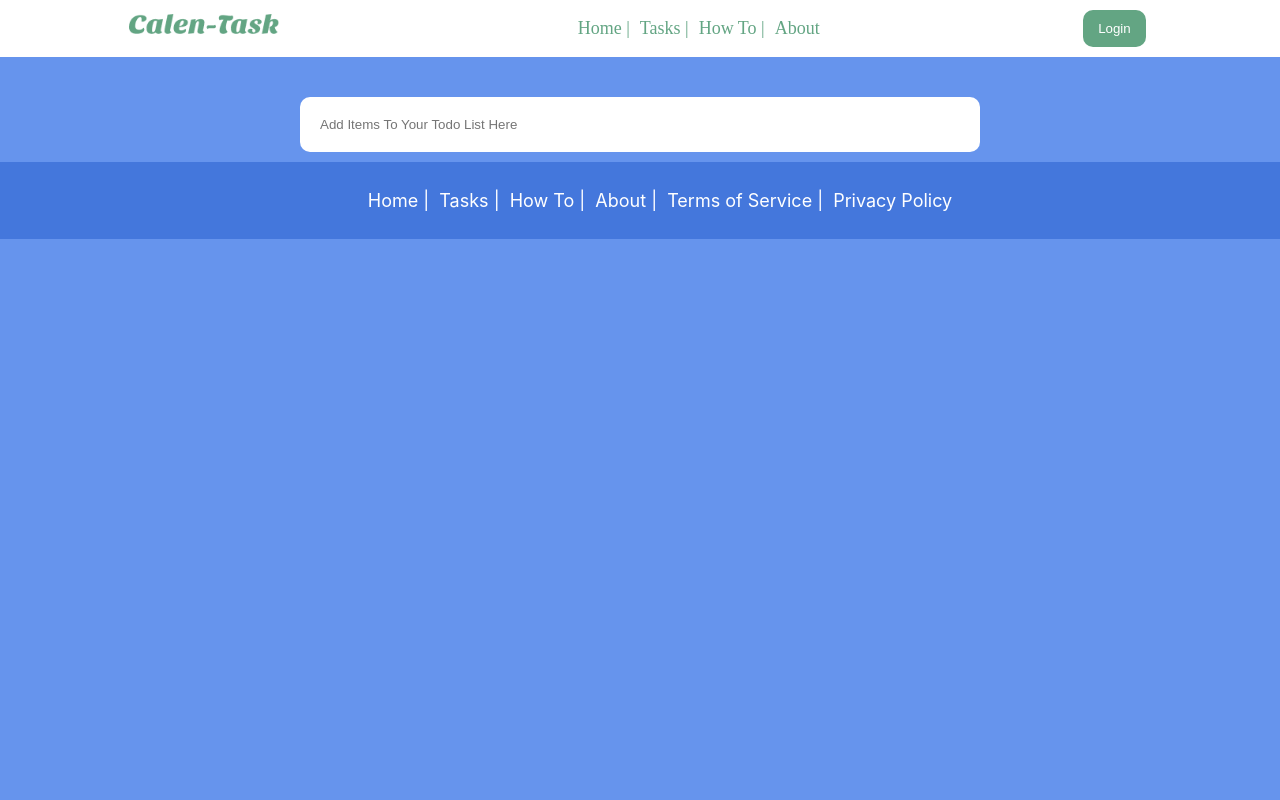
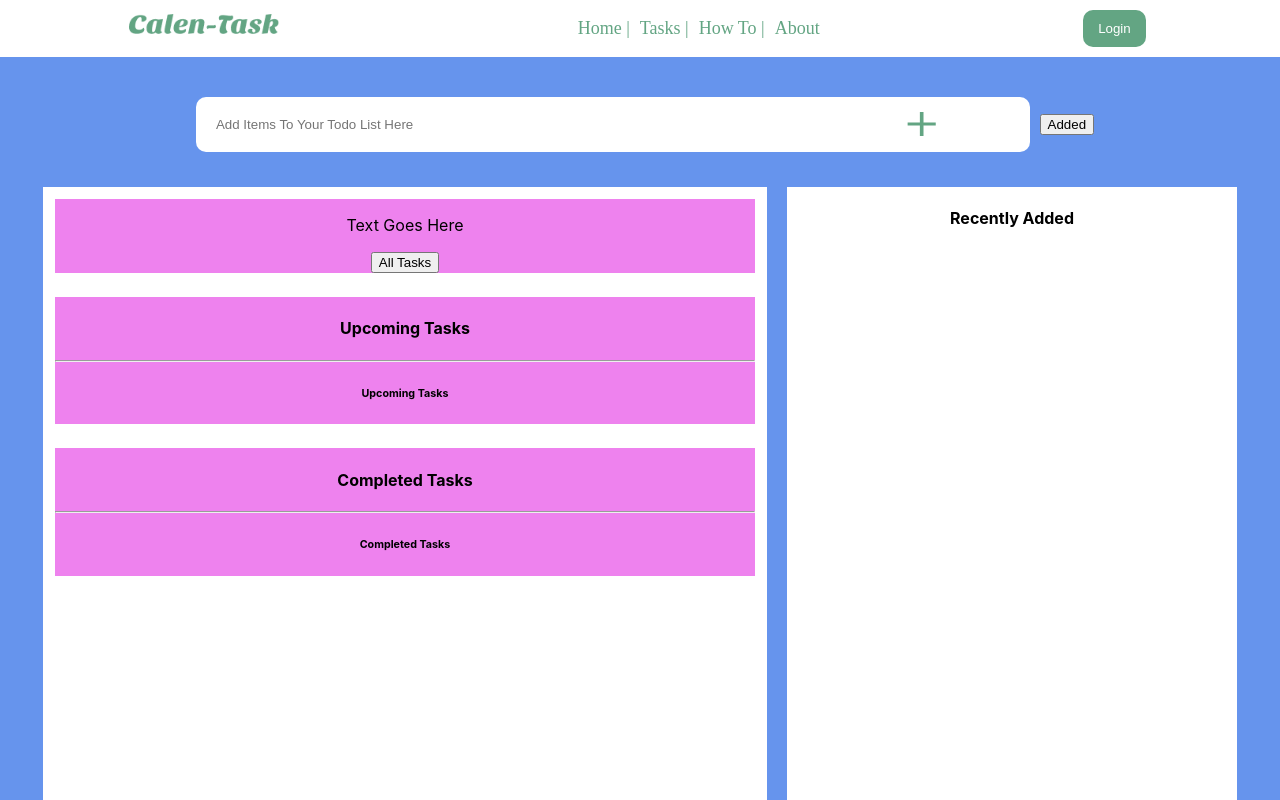
Before and after one commit to Marlow95/calentask-fullstack, a React (Create React App) app: page /tasks in a window 1280 px wide. Shown: the top 800 px of the page. Built offline with nearby package versions, Linux system fonts and the light colour scheme.

Commit message:
task page designes added

```diff
--- a/src/css/tasks.css
+++ b/src/css/tasks.css
@@ -1,10 +1,50 @@
 /*.CSS should be used on complex css pages or pages commonly changed. All classnames should be specific to avoid css collisions and side effects.
 All of the .CSS pages are linked so a classname on one page can affect another if its the same. For regular pages consider styled components */
-
+.task-container{
+    height: 1200px;
+}
 .task-input{
-    width: 50%;
+    width: 62%;
     margin: 40px 10px 10px 10px;
     padding: 20px;
     border-radius: 10px;
     border: none;
 }
+
+.add-icon{
+    position: absolute;
+    right:330px;
+    top: 100px;
+    z-index: 1;
+}
+
+.task-flex-parent{
+    display: flex;
+    flex-direction: row;
+    justify-content: center;
+    margin: 25px;
+    height: 1020px;
+}
+
+.task-flex-column-1{
+    display: flex;
+    flex-direction: column;
+    background-color: white;
+    margin-right: 10px;
+}
+
+.task-flex-column-2{
+    display: flex;
+    flex-direction: column;
+    background-color: white;
+    width: 450px;
+    margin-left: 10px;
+}
+
+.task-flex-row{
+    display: flex;
+    flex-direction: column;
+    width: 700px;
+    margin: 12px;
+    background-color: violet;
+}
--- a/src/pages/taskPage.js
+++ b/src/pages/taskPage.js
@@ -2,10 +2,54 @@ import React from 'react';
 import '../css/tasks.css'
 
 function TaskPage(){
+
+    const [values, setValue] = React.useState({
+        task: ''
+    })
+
+    function addTask(task){
+        setValue(values => ({
+            ...values,
+            task: task.value
+        }))
+    }
     return (
-        <div>
+        <div className="task-container">
             <div className="task-input-container">
-                <input className="task-input" type="text" placeholder="Add Items To Your Todo List Here"/>
+                <input className="task-input" type="text" placeholder="Add Items To Your Todo List Here" />
+                <picture>
+                    <img src="/images/carbon_add.png" alt="add-icon" className="add-icon" />
+                    <button onClick={addTask}>Added</button>
+                </picture>
+            </div>
+            <div className="task-flex-parent">
+                <div className="task-flex-column-1">
+                    <div className="task-flex-row">
+                        <div>
+                            <p>Text Goes Here</p>
+                            <button>All Tasks</button>
+                        </div>
+                    </div>
+                    <div className="task-flex-row">
+                        <div>
+                            <h4>Upcoming Tasks</h4>
+                            <hr/>
+                            <h6>Upcoming Tasks</h6>
+                        </div>
+                    </div>
+                    <div className="task-flex-row">
+                        <div>
+                            <h4>Completed Tasks</h4>
+                            <hr/>
+                            <h6>Completed Tasks</h6>
+                        </div>
+                    </div>
+                </div>
+                <div className="task-flex-column-2">
+                    <div>
+                        <h4>Recently Added</h4>
+                    </div>
+                </div>
             </div>
         </div>
     )
```
Also changed, not shown: public/images/carbon_add.png (added).
